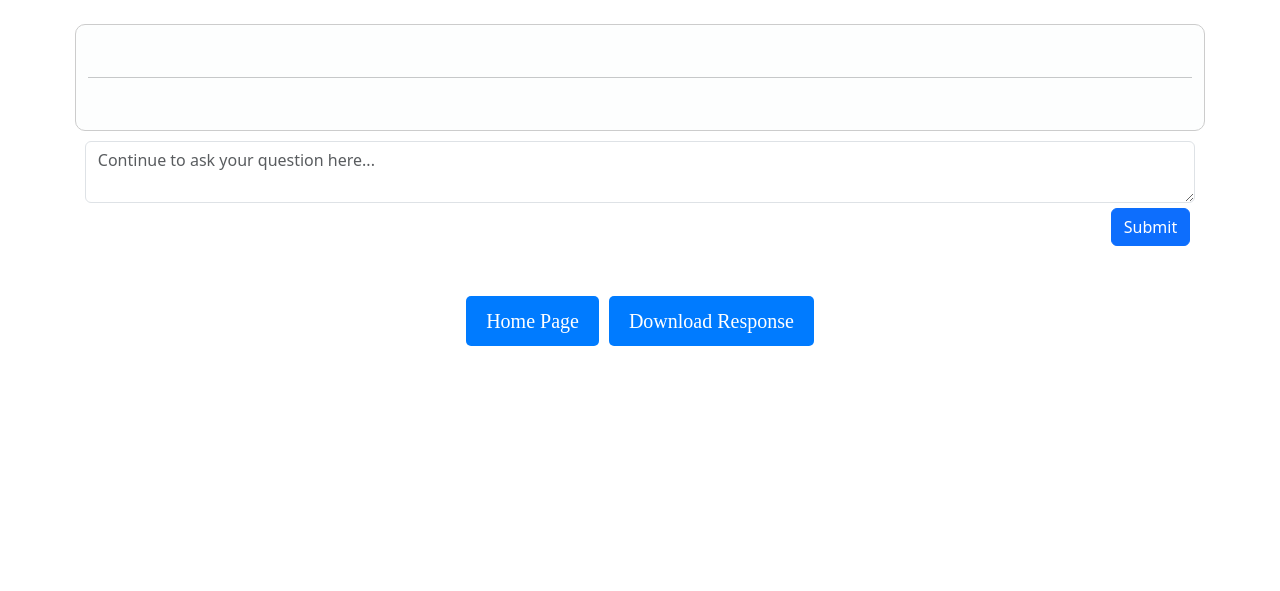
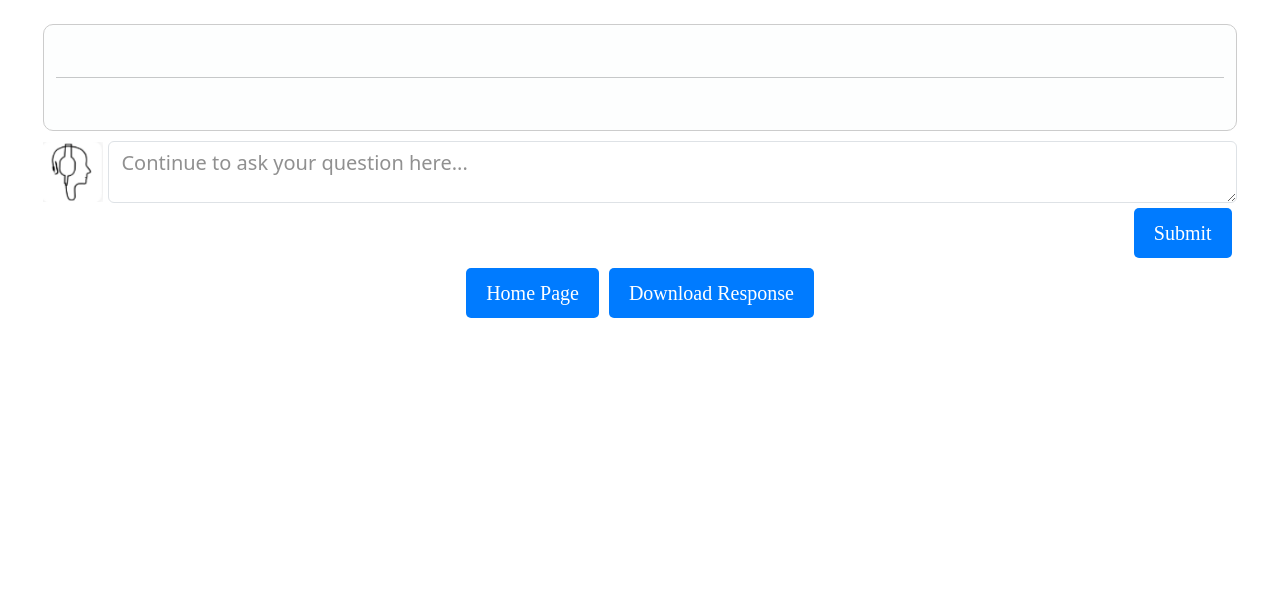
Before and after one commit to EonNithin/eonchatapp, a Django app: page /response/ in a window 1280 px wide. Shown: the part 76-667 px from the top of the page. Run offline with Django 4.2, Linux system fonts and the light colour scheme; some libraries are stand-ins or nearby versions.

Commit message:
save changes

```diff
--- a/eonbot/static/css/response_view.css
+++ b/eonbot/static/css/response_view.css
@@ -42,12 +42,7 @@
     display: flex;
     justify-content: space-between; /* Aligns one button to the left and the other to the right */
     align-items: center; /* Aligns buttons vertically in the center, if they have different heights */
-    margin-top: 20px; /* Adjust as needed */
-}
-
-.center-button {
-    margin-top: 20px;
-    text-align: center;
+    /* margin-top: 0px;  Adjust as needed */
 }
 
 .primary-button {
@@ -77,7 +72,7 @@
 #response-view-container,
 #responsePagequestionForm,
 .responsePageprogress-bar-container {
-    width: 90%; /* Adjust this to match the width of the response view container */
+    width: 95%; /* Adjust this to match the width of the response view container */
     margin: 0 auto; /* Centers the form in the parent */
     box-sizing: border-box; /* Include padding and border in the element's total width and height */
 }
@@ -98,3 +93,36 @@
     width: 100%; /* Ensures the actual progress bar fills the entire width of its container */
 
 }
+
+.container {
+    display: flex;
+    align-items: center; /* This will vertically align items in the center */
+}
+
+/* Optional: ensure the textarea and button fill their container */
+.form-contPage-txt-btn {
+    flex-grow: 1;
+}
+
+.img-text-div {
+    display: flex;
+    align-items: center; /* Align items vertically in the center */
+    margin-top: 10px;
+    gap: 5px; /* Optional: Adds space between the image and the textarea */
+}
+
+.bot-logo-img {
+    /* Adjust the width as necessary, keeping the image responsive */
+    max-width: 60px; /* Example width, adjust as needed */
+    height: auto; /* Maintain aspect ratio */
+}
+
+#mycont-inputText {
+    flex-grow: 1; /* Allow the textarea to take up remaining space */
+    /*margin-left: 5px;  Optional: Adds space between the image and the textarea */
+}
+
+#mycont-InputText::placeholder {
+    font-size: 20px;  /* Change to the size you want */
+    color: #909090;  /* Optional: Change the color if you want */
+}
--- a/eonbot/static/js/response_view.js
+++ b/eonbot/static/js/response_view.js
@@ -7,7 +7,7 @@ document.addEventListener('DOMContentLoaded', function() {
         var progressBar = document.querySelector('.progress-bar');
 
         form.addEventListener('submit', function(event) {
-            var question = document.getElementById('myInputText').value.trim();
+            var question = document.getElementById('mycont-InputText').value.trim();
 
             // Check if the question is empty
             if (!question) {
@@ -20,12 +20,14 @@ document.addEventListener('DOMContentLoaded', function() {
             }
         });
         // Get the textarea element
-        var textarea = document.getElementById('myInputText');
+        var textarea = document.getElementById('mycont-InputText');
 
         // Add an event listener to resize the textarea on input
+        if(textarea){
         textarea.addEventListener('input', function() {
             autoResize(this); // 'this' refers to the textarea
         });
+        }
     }
 });
 
--- a/eonbot/templates/response_view.html
+++ b/eonbot/templates/response_view.html
@@ -25,9 +25,12 @@
                         </div>
                     </div>
                 </div>
-                <div class="form-txt-btn" >
-                    <textarea id="myInputText" class="form-control text-area" name="question" placeholder="Continue to ask your question here..." required ></textarea>
-                    <button type="submit" class="btn btn-primary">Submit</button>
+                <div class="form-contPage-txt-btn">
+                    <div class="img-text-div" id="">
+                        <img class="bot-logo-img" src="{% static 'images/eonbotlogo1.png' %}" alt="eonbotlogo">
+                        <textarea id="mycont-InputText" class="form-control text-area" name="question" placeholder="Continue to ask your question here..." required></textarea>
+                    </div>
+                    <button type="submit" class="btn btn-primary primary-button">Submit</button>
                 </div>
             </form>
 
--- a/eonbot/views.py
+++ b/eonbot/views.py
@@ -93,6 +93,7 @@ def clear_old_files():
         if filename.startswith("file-"):
             file_path = os.path.join(image_files_directory, filename)
             os.remove(file_path)
+
 
 def handle_thread(thread_id, assistant_id, question):
     thread_id = thread_id
@@ -248,7 +249,6 @@ def process_messages(messages):
                 base64_encoded_image = encode_image_data_to_base64(image_data_bytes)
 
                 # Constructing the HTML content with the Base64 encoded image
-
                 response += f'<div style=""><img src="{base64_encoded_image}" alt="Image file" style="max-width:40%; max-height:40%;"></div>'
                 response += f'<div class="imageTextResponse-div" style="color:#797D7F;">{msg.role}: {msg.content[1].text.value} </div>\n'
             except Exception as e:
@@ -283,11 +283,7 @@ def get_assistant_response(question):
 def response_view(request):
 
     response = request.session.get('response', '')  # Retrieve the response from the session
-    '''
-    print('='*100)
-    print("\nResponse:\n",response,"\n")
-    print('='*100)
-    '''
+
     # Convert Markdown to HTML
     html_response = markdown.markdown(response)
 
@@ -343,7 +339,6 @@ def home(request):
         toggle_switch = request.POST.get('toggle_switch_checked')
         if toggle_switch == 'on':
             response = get_assistant_response(question)
-
         else :
             response = get_assistant_response(question)
 
```
